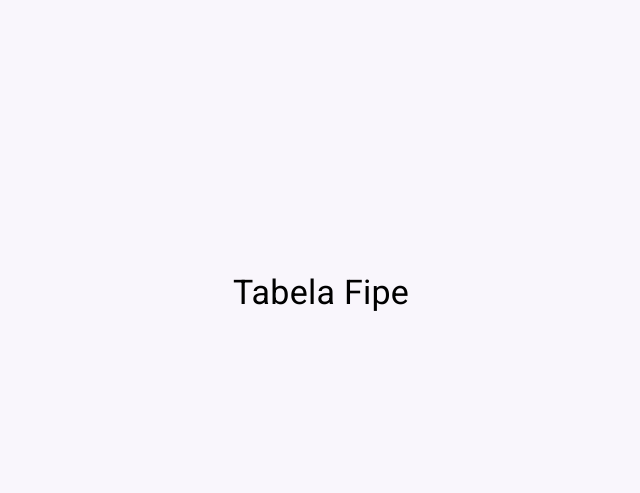
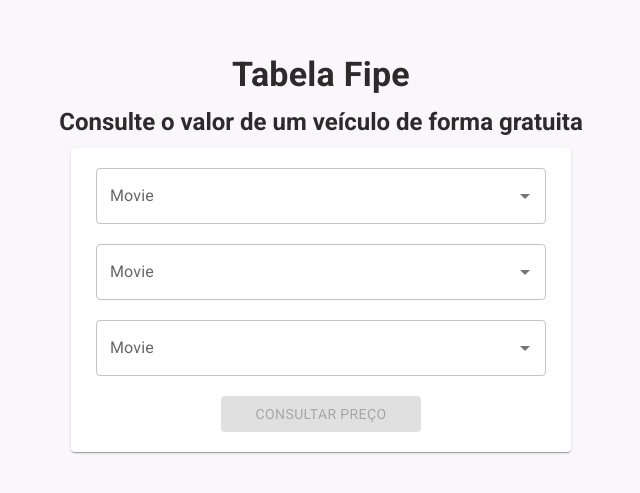
Before and after one commit to italosilva01/RHF-Controlled, a Next.js app: page / in a window 1280 px wide. Shown: the part 107-600 px from the top of the page, without its empty margins (319-959 px from the left). Built offline with nearby package versions, Linux system fonts and the light colour scheme.

Commit message:
add first version home page

```diff
--- a/src/components/Content/index.tsx
+++ b/src/components/Content/index.tsx
@@ -9,11 +9,12 @@ export const Content = ({ children }: ContentProps) => {
 
 const Div = styled.div`
   display: flex;
+  flex-direction: column;
   align-items: center;
   justify-content: center;
   width: 100%;
-  height: 100vh;
-
+  height: 90vh;
+  gap: 10px;
   margin: 0;
   background-color: #f9f6fc;
 `;
--- /dev/null
+++ b/src/components/Form/index.tsx
@@ -0,0 +1,173 @@
+import emotionStyled from "@emotion/styled";
+import { Autocomplete, Box, Button, Card, TextField } from "@mui/material";
+const top100Films = [
+  { label: "The Shawshank Redemption", year: 1994 },
+  { label: "The Godfather", year: 1972 },
+  { label: "The Godfather: Part II", year: 1974 },
+  { label: "The Dark Knight", year: 2008 },
+  { label: "12 Angry Men", year: 1957 },
+  { label: "Schindler's List", year: 1993 },
+  { label: "Pulp Fiction", year: 1994 },
+  {
+    label: "The Lord of the Rings: The Return of the King",
+    year: 2003,
+  },
+  { label: "The Good, the Bad and the Ugly", year: 1966 },
+  { label: "Fight Club", year: 1999 },
+  {
+    label: "The Lord of the Rings: The Fellowship of the Ring",
+    year: 2001,
+  },
+  {
+    label: "Star Wars: Episode V - The Empire Strikes Back",
+    year: 1980,
+  },
+  { label: "Forrest Gump", year: 1994 },
+  { label: "Inception", year: 2010 },
+  {
+    label: "The Lord of the Rings: The Two Towers",
+    year: 2002,
+  },
+  { label: "One Flew Over the Cuckoo's Nest", year: 1975 },
+  { label: "Goodfellas", year: 1990 },
+  { label: "The Matrix", year: 1999 },
+  { label: "Seven Samurai", year: 1954 },
+  {
+    label: "Star Wars: Episode IV - A New Hope",
+    year: 1977,
+  },
+  { label: "City of God", year: 2002 },
+  { label: "Se7en", year: 1995 },
+  { label: "The Silence of the Lambs", year: 1991 },
+  { label: "It's a Wonderful Life", year: 1946 },
+  { label: "Life Is Beautiful", year: 1997 },
+  { label: "The Usual Suspects", year: 1995 },
+  { label: "Léon: The Professional", year: 1994 },
+  { label: "Spirited Away", year: 2001 },
+  { label: "Saving Private Ryan", year: 1998 },
+  { label: "Once Upon a Time in the West", year: 1968 },
+  { label: "American History X", year: 1998 },
+  { label: "Interstellar", year: 2014 },
+  { label: "Casablanca", year: 1942 },
+  { label: "City Lights", year: 1931 },
+  { label: "Psycho", year: 1960 },
+  { label: "The Green Mile", year: 1999 },
+  { label: "The Intouchables", year: 2011 },
+  { label: "Modern Times", year: 1936 },
+  { label: "Raiders of the Lost Ark", year: 1981 },
+  { label: "Rear Window", year: 1954 },
+  { label: "The Pianist", year: 2002 },
+  { label: "The Departed", year: 2006 },
+  { label: "Terminator 2: Judgment Day", year: 1991 },
+  { label: "Back to the Future", year: 1985 },
+  { label: "Whiplash", year: 2014 },
+  { label: "Gladiator", year: 2000 },
+  { label: "Memento", year: 2000 },
+  { label: "The Prestige", year: 2006 },
+  { label: "The Lion King", year: 1994 },
+  { label: "Apocalypse Now", year: 1979 },
+  { label: "Alien", year: 1979 },
+  { label: "Sunset Boulevard", year: 1950 },
+  {
+    label:
+      "Dr. Strangelove or: How I Learned to Stop Worrying and Love the Bomb",
+    year: 1964,
+  },
+  { label: "The Great Dictator", year: 1940 },
+  { label: "Cinema Paradiso", year: 1988 },
+  { label: "The Lives of Others", year: 2006 },
+  { label: "Grave of the Fireflies", year: 1988 },
+  { label: "Paths of Glory", year: 1957 },
+  { label: "Django Unchained", year: 2012 },
+  { label: "The Shining", year: 1980 },
+  { label: "WALL·E", year: 2008 },
+  { label: "American Beauty", year: 1999 },
+  { label: "The Dark Knight Rises", year: 2012 },
+  { label: "Princess Mononoke", year: 1997 },
+  { label: "Aliens", year: 1986 },
+  { label: "Oldboy", year: 2003 },
+  { label: "Once Upon a Time in America", year: 1984 },
+  { label: "Witness for the Prosecution", year: 1957 },
+  { label: "Das Boot", year: 1981 },
+  { label: "Citizen Kane", year: 1941 },
+  { label: "North by Northwest", year: 1959 },
+  { label: "Vertigo", year: 1958 },
+  {
+    label: "Star Wars: Episode VI - Return of the Jedi",
+    year: 1983,
+  },
+  { label: "Reservoir Dogs", year: 1992 },
+  { label: "Braveheart", year: 1995 },
+  { label: "M", year: 1931 },
+  { label: "Requiem for a Dream", year: 2000 },
+  { label: "Amélie", year: 2001 },
+  { label: "A Clockwork Orange", year: 1971 },
+  { label: "Like Stars on Earth", year: 2007 },
+  { label: "Taxi Driver", year: 1976 },
+  { label: "Lawrence of Arabia", year: 1962 },
+  { label: "Double Indemnity", year: 1944 },
+  {
+    label: "Eternal Sunshine of the Spotless Mind",
+    year: 2004,
+  },
+  { label: "Amadeus", year: 1984 },
+  { label: "To Kill a Mockingbird", year: 1962 },
+  { label: "Toy Story 3", year: 2010 },
+  { label: "Logan", year: 2017 },
+  { label: "Full Metal Jacket", year: 1987 },
+  { label: "Dangal", year: 2016 },
+  { label: "The Sting", year: 1973 },
+  { label: "2001: A Space Odyssey", year: 1968 },
+  { label: "Singin' in the Rain", year: 1952 },
+  { label: "Toy Story", year: 1995 },
+  { label: "Bicycle Thieves", year: 1948 },
+  { label: "The Kid", year: 1921 },
+  { label: "Inglourious Basterds", year: 2009 },
+  { label: "Snatch", year: 2000 },
+  { label: "3 Idiots", year: 2009 },
+  { label: "Monty Python and the Holy Grail", year: 1975 },
+];
+export const Form = () => {
+  return (
+    <CardCustomized sx={{ maxWidth: 500, width: 500 }}>
+      <Autocomplete
+        disablePortal
+        style={{ width: 450 }}
+        options={top100Films}
+        renderInput={(params) => <TextField {...params} label="Movie" />}
+      />
+      <Autocomplete
+        disablePortal
+        style={{ width: 450 }}
+        options={top100Films}
+        renderInput={(params) => <TextField {...params} label="Movie" />}
+      />
+      <Autocomplete
+        disablePortal
+        style={{ width: 450 }}
+        options={top100Films}
+        renderInput={(params) => <TextField {...params} label="Movie" />}
+      />
+
+      <ContainerActions>
+        <Button variant="contained" sx={{ width: 200 }} disabled>
+          Consultar preço
+        </Button>
+      </ContainerActions>
+    </CardCustomized>
+  );
+};
+
+const CardCustomized = emotionStyled(Card)`
+    display: flex;
+    flex-direction: column;
+    align-items: center;
+    padding: 20px;
+    width: 100%;
+    gap: 20px;
+`;
+
+const ContainerActions = emotionStyled(Box)`
+    display: flex;
+    justify-content: center;
+`;
--- a/src/pages/index.tsx
+++ b/src/pages/index.tsx
@@ -1,7 +1,9 @@
 import Head from "next/head";
 import { Roboto } from "next/font/google";
 import { Content } from "@components/Content";
+import { Form } from "@components/Form";
 import { Typography } from "@mui/material";
+import styled from "@emotion/styled";
 
 const roboto = Roboto({ subsets: ["latin"], weight: ["400", "700"] });
 
@@ -12,13 +14,21 @@ export default function Home() {
         <title> Tabela Fipe | Mobiauto </title>
         <meta name="description" content="Generated by create next app" />
         <meta name="viewport" content="width=device-width, initial-scale=1" />
-        <link rel="icon" href="/favicon.ico" />
       </Head>
       <main className={`${roboto.className}`}>
         <Content>
-          <Typography variant="h4">Tabela Fipe</Typography>
+          <TypographyCustomized variant="h4">Tabela Fipe</TypographyCustomized>
+          <TypographyCustomized variant="h5">
+            Consulte o valor de um veículo de forma gratuita
+          </TypographyCustomized>
+          <Form />
         </Content>
       </main>
     </>
   );
 }
+
+const TypographyCustomized = styled(Typography)`
+  font-weight: 900;
+  color: #2c2b2c;
+`;
--- a/src/styles/globals.css
+++ b/src/styles/globals.css
@@ -1,78 +1,3 @@
-:root {
-  --max-width: 1100px;
-  --border-radius: 12px;
-  --font-mono: ui-monospace, Menlo, Monaco, "Cascadia Mono", "Segoe UI Mono",
-    "Roboto Mono", "Oxygen Mono", "Ubuntu Monospace", "Source Code Pro",
-    "Fira Mono", "Droid Sans Mono", "Courier New", monospace;
-
-  --foreground-rgb: 0, 0, 0;
-  --background-start-rgb: 214, 219, 220;
-  --background-end-rgb: 255, 255, 255;
-
-  --primary-glow: conic-gradient(
-    from 180deg at 50% 50%,
-    #16abff33 0deg,
-    #0885ff33 55deg,
-    #54d6ff33 120deg,
-    #0071ff33 160deg,
-    transparent 360deg
-  );
-  --secondary-glow: radial-gradient(
-    rgba(255, 255, 255, 1),
-    rgba(255, 255, 255, 0)
-  );
-
-  --tile-start-rgb: 239, 245, 249;
-  --tile-end-rgb: 228, 232, 233;
-  --tile-border: conic-gradient(
-    #00000080,
-    #00000040,
-    #00000030,
-    #00000020,
-    #00000010,
-    #00000010,
-    #00000080
-  );
-
-  --callout-rgb: 238, 240, 241;
-  --callout-border-rgb: 172, 175, 176;
-  --card-rgb: 180, 185, 188;
-  --card-border-rgb: 131, 134, 135;
-}
-
-@media (prefers-color-scheme: dark) {
-  :root {
-    --foreground-rgb: 255, 255, 255;
-    --background-start-rgb: 0, 0, 0;
-    --background-end-rgb: 0, 0, 0;
-
-    --primary-glow: radial-gradient(rgba(1, 65, 255, 0.4), rgba(1, 65, 255, 0));
-    --secondary-glow: linear-gradient(
-      to bottom right,
-      rgba(1, 65, 255, 0),
-      rgba(1, 65, 255, 0),
-      rgba(1, 65, 255, 0.3)
-    );
-
-    --tile-start-rgb: 2, 13, 46;
-    --tile-end-rgb: 2, 5, 19;
-    --tile-border: conic-gradient(
-      #ffffff80,
-      #ffffff40,
-      #ffffff30,
-      #ffffff20,
-      #ffffff10,
-      #ffffff10,
-      #ffffff80
-    );
-
-    --callout-rgb: 20, 20, 20;
-    --callout-border-rgb: 108, 108, 108;
-    --card-rgb: 100, 100, 100;
-    --card-border-rgb: 200, 200, 200;
-  }
-}
-
 * {
   box-sizing: border-box;
   padding: 0;
@@ -82,7 +7,9 @@
 html,
 body {
   max-width: 100vw;
+  max-height: 100vh;
   overflow-x: hidden;
+  background-color: #f9f6fc;
 }
 
 body {
@@ -94,14 +21,3 @@ body {
     )
     rgb(var(--background-start-rgb));
 }
-
-a {
-  color: inherit;
-  text-decoration: none;
-}
-
-@media (prefers-color-scheme: dark) {
-  html {
-    color-scheme: dark;
-  }
-}
```
